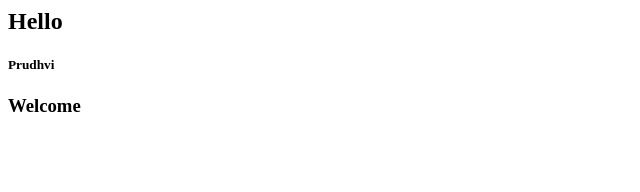
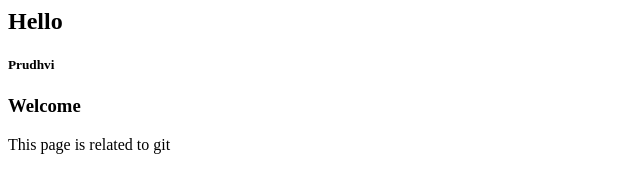
Before and after one commit to Prudhvidevalanka/git-learn, a plain HTML site: page index.html in a window 1280 px wide. Shown: the whole page, without its empty margins (0-640 px from the left). Drawn offline with Linux system fonts and the light colour scheme.

Commit message:
Added div tag into index.html file modified message

```diff
--- a/index.html
+++ b/index.html
@@ -2,4 +2,5 @@
   <h2> Hello </h2>
   <h5>Prudhvi</h5>
   <h3>Welcome</h3>
+  <div> This page is related to git</div>
 </html>
```
